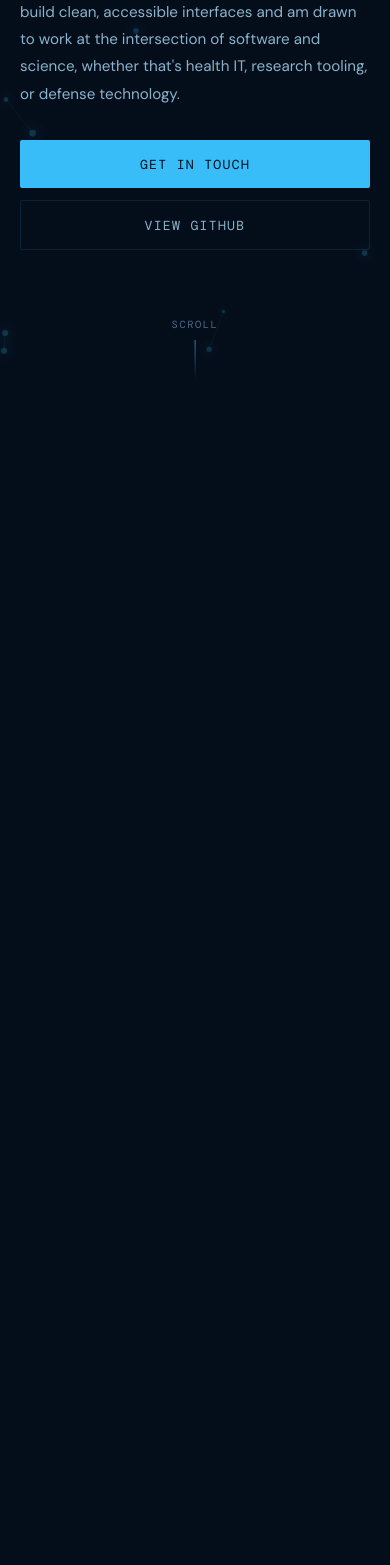
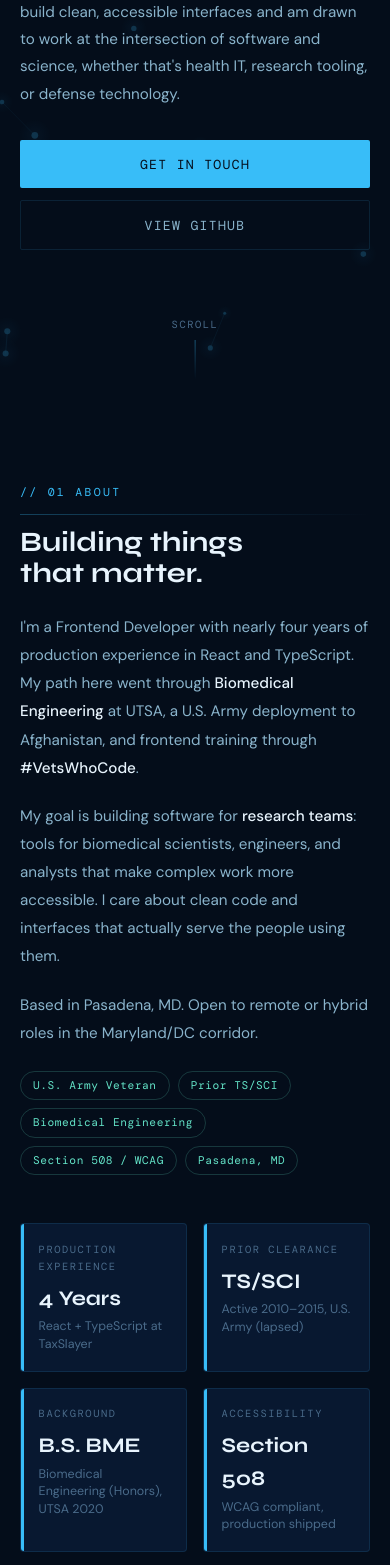
Before and after one commit to rmrose78/rr-dev, a React (Vite) app: page / in a window 390 px wide. Shown: the part 432-1997 px from the top of the page. Before the commit the page ends 844 px from the top, so only its background shows below. Built offline with nearby package versions, Linux system fonts and the light colour scheme.

Commit message:
feat: add About section with responsive design and StatCard component

```diff
--- a/src/App.tsx
+++ b/src/App.tsx
@@ -1,20 +1,18 @@
-import { useEffect, useState } from 'react'
+import { useState } from 'react'
 import Nav from '@/components/layout/Nav'
 import Hero from '@/components/sections/Hero'
 import ContactModal from './components/ui/ContactModal'
+import About from './components/sections/About'
 
 export default function App() {
   const [contactOpen, setContactOpen] = useState(false)
-
-  useEffect(() => {
-    console.log(contactOpen)
-  }, [contactOpen])
 
   return (
     <>
       <Nav onContactClick={() => setContactOpen(true)} />
       <main>
         <Hero onContactClick={() => setContactOpen(true)} />
+        <About />
 
         <ContactModal
           open={contactOpen}
--- /dev/null
+++ b/src/components/sections/About.module.scss
@@ -0,0 +1,99 @@
+@use '@/styles/_variables.scss' as *;
+@use '@/styles/_mixins.scss' as *;
+
+.about {
+  padding: $section-py-mobile $section-px-mobile;
+  max-width: 1100px;
+  margin: 0 auto;
+  display: grid;
+  grid-template-columns: 1fr;
+  gap: 3rem;
+
+  @include desktop {
+    grid-template-columns: 1fr 1fr;
+    gap: 5rem;
+    align-items: start;
+    padding: $section-py-desktop $section-px-desktop;
+  }
+}
+
+.left {
+}
+
+.sectionLabel {
+  font-family: $font-mono;
+  font-size: 0.72rem;
+  color: $electric-blue;
+  letter-spacing: 0.2em;
+  text-transform: uppercase;
+  margin-bottom: 0.75rem;
+}
+
+// Gradient line under the section label
+.divider {
+  width: 100%;
+  height: 1px;
+  background: linear-gradient(to right, $electric-blue, transparent);
+  margin-bottom: 0.75rem;
+  opacity: 0.3;
+}
+
+.title {
+  font-family: $font-heading;
+  font-size: clamp(1.75rem, 5vw, 3rem);
+  font-weight: 700;
+  color: $text-primary;
+  line-height: 1.1;
+  margin-bottom: 1.5rem;
+}
+
+.text {
+  font-size: 0.95rem;
+  color: $text-secondary;
+  line-height: 1.85;
+  margin-bottom: 1.25rem;
+
+  @include desktop {
+    font-size: 1rem;
+  }
+
+  // Highlighted words inside paragraphs
+  strong {
+    color: $text-primary;
+    font-weight: 500;
+  }
+}
+
+.tags {
+  display: flex;
+  flex-wrap: wrap;
+  gap: 0.5rem;
+  margin-top: 1.5rem;
+
+  @include desktop {
+    margin-top: 2rem;
+  }
+}
+
+.tag {
+  font-family: $font-mono;
+  font-size: 0.7rem;
+  color: $teal;
+  border: 1px solid rgba(100, 228, 200, 0.2);
+  padding: 0.3rem 0.75rem;
+  border-radius: 100px;
+  letter-spacing: 0.05em;
+}
+
+// Right column -- 2-col grid on mobile, single column on desktop
+.right {
+  display: grid;
+  grid-template-columns: 1fr 1fr;
+  gap: 1rem;
+
+  @include desktop {
+    display: flex;
+    flex-direction: column;
+    gap: 1.5rem;
+  }
+}
--- /dev/null
+++ b/src/components/sections/About.tsx
@@ -0,0 +1,113 @@
+import { motion } from 'framer-motion'
+import { useReducedMotion } from '@/hooks/useReducedMotion'
+import StatCard from '@/components/ui/StatCard'
+import styles from './About.module.scss'
+
+const STAT_CARDS = [
+  {
+    label: 'Production Experience',
+    value: '4 Years',
+    sub: 'React + TypeScript at TaxSlayer',
+  },
+  {
+    label: 'Prior Clearance',
+    value: 'TS/SCI',
+    sub: 'Active 2010–2015, U.S. Army (lapsed)',
+  },
+  {
+    label: 'Background',
+    value: 'B.S. BME',
+    sub: 'Biomedical Engineering (Honors), UTSA 2020',
+  },
+  {
+    label: 'Accessibility',
+    value: 'Section 508',
+    sub: 'WCAG compliant, production shipped',
+  },
+]
+
+const revealVariants = {
+  hidden: { opacity: 0, y: 24 },
+  visible: {
+    opacity: 1,
+    y: 0,
+    transition: { duration: 0.6, ease: 'easeOut' },
+  },
+} as const
+
+export default function About() {
+  const reducedMotion = useReducedMotion()
+
+  return (
+    <section id="about" aria-labelledby="about-heading">
+      <div className={styles.about}>
+        <motion.div
+          className={styles.left}
+          variants={revealVariants}
+          initial={reducedMotion ? 'visible' : 'hidden'}
+          whileInView="visible"
+          viewport={{ once: true, amount: 0.2 }}
+        >
+          <p className={styles.sectionLabel}>// 01 About</p>
+          <div className={styles.divider} />
+          <h2 className={styles.title} id="about-heading">
+            Building things
+            <br />
+            that matter.
+          </h2>
+
+          <p className={styles.text}>
+            I'm a Frontend Developer with nearly four years of production
+            experience in React and TypeScript. My path here went through{' '}
+            <strong>Biomedical Engineering</strong> at UTSA, a U.S. Army
+            deployment to Afghanistan, and frontend training through{' '}
+            <strong>#VetsWhoCode</strong>.
+          </p>
+
+          <p className={styles.text}>
+            My goal is building software for <strong>research teams</strong>:
+            tools for biomedical scientists, engineers, and analysts that make
+            complex work more accessible. I care about clean code and interfaces
+            that actually serve the people using them.
+          </p>
+
+          <p className={styles.text}>
+            Based in Pasadena, MD. Open to remote or hybrid roles in the
+            Maryland/DC corridor.
+          </p>
+
+          <div className={styles.tags}>
+            {[
+              'U.S. Army Veteran',
+              'Prior TS/SCI',
+              'Biomedical Engineering',
+              'Section 508 / WCAG',
+              'Pasadena, MD',
+            ].map((tag) => (
+              <span key={tag} className={styles.tag}>
+                {tag}
+              </span>
+            ))}
+          </div>
+        </motion.div>
+
+        <motion.div
+          className={styles.right}
+          variants={revealVariants}
+          initial={reducedMotion ? 'visible' : 'hidden'}
+          whileInView="visible"
+          viewport={{ once: true, amount: 0.2 }}
+        >
+          {STAT_CARDS.map((card) => (
+            <StatCard
+              key={card.label}
+              label={card.label}
+              value={card.value}
+              sub={card.sub}
+            />
+          ))}
+        </motion.div>
+      </div>
+    </section>
+  )
+}
--- /dev/null
+++ b/src/components/ui/StatCard.module.scss
@@ -0,0 +1,53 @@
+@use '@/styles/_variables.scss' as *;
+@use '@/styles/_mixins.scss' as *;
+
+.card {
+  background: rgba(12, 32, 64, 0.6);
+  border: 1px solid $border-subtle;
+  border-radius: 4px;
+  padding: 1.1rem;
+  position: relative;
+  overflow: hidden;
+
+  @include desktop {
+    padding: 1.5rem;
+  }
+
+  // Electric left border accent
+  &::before {
+    content: '';
+    position: absolute;
+    top: 0;
+    left: 0;
+    width: 3px;
+    height: 100%;
+    background: $electric-blue;
+  }
+}
+
+.label {
+  font-family: $font-mono;
+  font-size: 0.65rem;
+  color: $text-muted;
+  letter-spacing: 0.15em;
+  text-transform: uppercase;
+  margin-bottom: 0.4rem;
+}
+
+.value {
+  font-family: $font-heading;
+  font-size: 1.3rem;
+  font-weight: 700;
+  color: $text-primary;
+
+  @include desktop {
+    font-size: 1.6rem;
+  }
+}
+
+.sub {
+  font-size: 0.78rem;
+  color: $text-muted;
+  margin-top: 0.2rem;
+  line-height: 1.4;
+}
--- /dev/null
+++ b/src/components/ui/StatCard.tsx
@@ -0,0 +1,17 @@
+import styles from './StatCard.module.scss'
+
+interface StatCardProps {
+  label: string
+  value: string
+  sub: string
+}
+
+export default function StatCard({ label, value, sub }: StatCardProps) {
+  return (
+    <div className={styles.card}>
+      <p className={styles.label}>{label}</p>
+      <p className={styles.value}>{value}</p>
+      <p className={styles.sub}>{sub}</p>
+    </div>
+  )
+}
```
